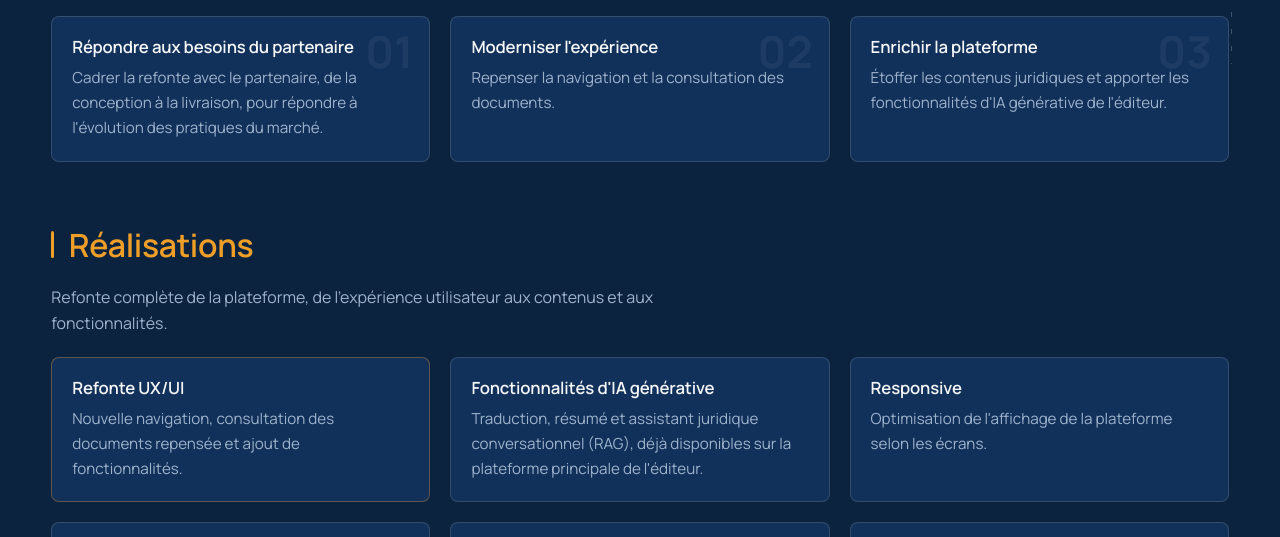
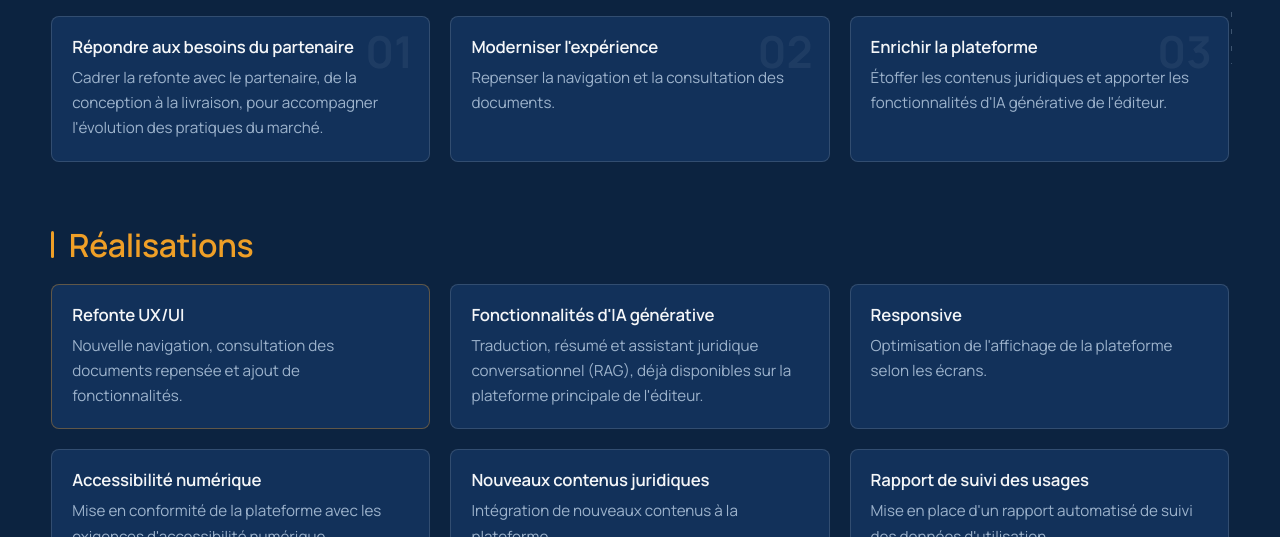
Before and after one commit to JulesChevrant/portfolio-jcb, a plain HTML site: page projet-cridon.html in a window 1280 px wide. Shown: the part 736-1273 px from the top of the page. Drawn offline with Linux system fonts and the light colour scheme.

Commit message:
Pages projet : retrait de l'intro de Réalisations ; Crid'online : "pour accompagner"
Co-Authored-By: Claude Opus 5.5 <noreply@anthropic.com>

```diff
--- a/projet-cridon.html
+++ b/projet-cridon.html
@@ -79,7 +79,7 @@
           <li>
             <span class="cas-stake-num" aria-hidden="true">01</span>
             <h3>Répondre aux besoins du partenaire</h3>
-            <p>Cadrer la refonte avec le partenaire, de la conception à la livraison, pour répondre à l'évolution des pratiques du marché.</p>
+            <p>Cadrer la refonte avec le partenaire, de la conception à la livraison, pour accompagner l'évolution des pratiques du marché.</p>
           </li>
           <li>
             <span class="cas-stake-num" aria-hidden="true">02</span>
@@ -97,8 +97,6 @@
       <!-- Réalisations -->
       <section>
         <h2>Réalisations</h2>
-        <p class="cas-intro">Refonte complète de la plateforme, de l'expérience utilisateur aux contenus et aux fonctionnalités.</p>
-
         <ul class="cas-cards">
           <li class="cas-card cas-card-featured">
             <h3>Refonte UX/UI</h3>
```
Also changed, not shown: projet-fusion.html (+0 -2 lines), projet-ia.html (+0 -2 lines).
